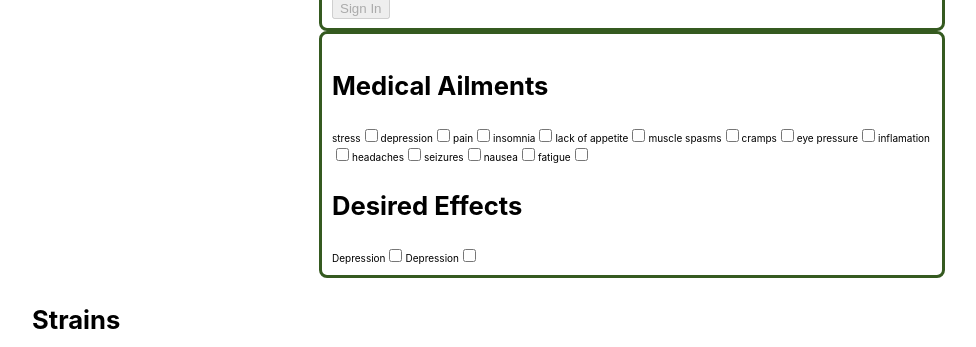
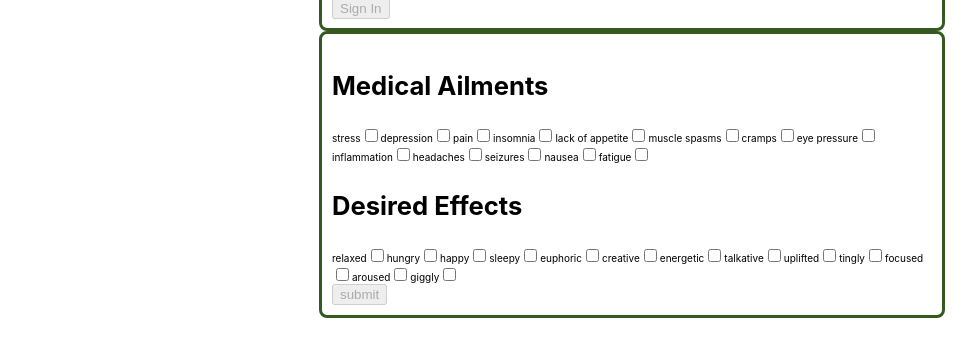
Before and after one commit to Med-Cabinet-1-June-2020/front-end, a React (Create React App) app: page /signin in a window 1280 px wide. Shown: the part 378-725 px from the top of the page, without its empty margins (8-984 px from the left). Built offline with nearby package versions, Linux system fonts and the light colour scheme; no server answers.

Commit message:
added checkboxes and labels

```diff
--- a/src/components/RecommendForm.jsx
+++ b/src/components/RecommendForm.jsx
@@ -1,105 +1,319 @@
-import React from 'react'
+import React, { useState } from 'react'
+const initialValues = {
+    ailments: {
+        stress: false,
+        depression: false,
+        pain: false,
+        insomnia: false,
+        lackOfAppetite: false,
+        muscleSpasms: false,
+        cramps: false,
+        eyePressure: false,
+        inflammation: false,
+        headaches: false,
+        seizures: false,
+        nausea: false,
+        fatigue: false,
+    },
+    effects: {
+        relaxed: false,
+        hungry: false,
+        happy: false,
+        sleepy: false,
+        euphoric: false,
+        creative: false,
+        energetic: false,
+        talkative: false,
+        uplifted: false,
+        tingly: false,
+        focused: false,
+        aroused: false,
+        giggly: false,
+    }
+}
+const initialRecommendation = []
+const initialDisabled = true
+const RecommendForm = () => {
 
-const RecommendForm = () => {
+    const [recommendation, setRecommendation] = useState(initialRecommendation)
+    const [values, setValues] = useState(initialValues)
+    const [disabled, setDisabled] = useState(initialDisabled)
+
+    const onCheckboxChange = evt => {
+        const { name, checked } = evt.target
+
+        setValues({
+            ...values,
+            ailments: {
+                ...values.ailments,
+                [name]: checked,
+            },
+            effects: {
+                ...values.effects,
+                [name]: checked,
+            },
+        })
+    }
+
+    const onSubmit = evt => {
+        evt.preventDefault()
+
+        const newRecommendation = {
+            ailments: Object.keys(values.ailments)
+                .filter(ailmentName => (values.ailments[ailmentName] === true)),
+            effects: Object.keys(values.effects)
+                .filter(effectName => (values.effects[effectName] === true)),
+        }
+        console.log('newRecommendation -->', newRecommendation)
+    }
+
     return (
         <div className='entry'>
-            <form className='form-container'>
-                <div className='ailment-form'>
+            <form className='form-container' onSubmit={onSubmit}>
+                <div className='ailments'>
                     <h3>Medical Ailments</h3>
                     <label>stress
                         <input
                             name='stress'
                             type='checkbox'
+                            onChange={onCheckboxChange}
+                            checked={values.ailments.stress}
+
                         />
                     </label>
                     <label>depression
                         <input
                             name='depression'
                             type='checkbox'
+                            // onChange={onCheckboxChange}
+                            // checked={values.ailments.depression}
+
                         />
                     </label>
                     <label>pain
                         <input
                             name='pain'
                             type='checkbox'
+                            // onChange={onCheckboxChange}
+                            // checked={values.ailments.pain}
+
                         />
                     </label>
                     <label>insomnia
                         <input
                             name='insomnia'
                             type='checkbox'
+                            // onChange={onCheckboxChange}
+                            // checked={values.ailments.insomnia}
+
                         />
                     </label>
                     <label>lack of appetite
                         <input
-                            name='lack-of-appetite'
+                            name='lackOfAppetite'
                             type='checkbox'
+                            // onChange={onCheckboxChange}
+                            // checked={values.ailments.}
+
                         />
                     </label>
                     <label>muscle spasms
                         <input
-                            name='muscle-spasms'
+                            name='muscleSpasms'
                             type='checkbox'
+                            // onChange={onCheckboxChange}
+                            // checked={values.ailments.}
+
                         />
                     </label>
                     <label>cramps
                         <input
                             name='cramps'
                             type='checkbox'
+                            // onChange={onCheckboxChange}
+                            // checked={values.ailments.}
+
                         />
                     </label>
                     <label>eye pressure
                         <input
-                            name='eye pressure'
+                            name='eyePressure'
                             type='checkbox'
+                            // onChange={onCheckboxChange}
+                            // checked={values.ailments.}
+
                         />
                     </label>
-                    <label>inflamation
+                    <label>inflammation
                         <input
-                            name='inflamation'
+                            name='inflammation'
                             type='checkbox'
+                            // onChange={onCheckboxChange}
+                            // checked={values.ailments.}
+
                         />
                     </label>
                     <label>headaches
                         <input
                             name='headaches'
                             type='checkbox'
+                            // onChange={onCheckboxChange}
+                            // checked={values.ailments.}
+
                         />
                     </label>
                     <label>seizures
                         <input
                             name='seizures'
                             type='checkbox'
+                            // onChange={onCheckboxChange}
+                            // checked={values.ailments.}
+
                         />
                     </label>
                     <label>nausea
                         <input
                             name='nausea'
                             type='checkbox'
+                            // onChange={onCheckboxChange}
+                            // checked={values.ailments.}
+
                         />
                     </label>
                     <label>fatigue
                         <input
                             name='fatigue'
                             type='checkbox'
+                            // onChange={onCheckboxChange}
+                            // checked={values.ailments.}
+
                         />
                     </label>
                 </div>
-                <div className='effect-form'>
+                <div className='effects'>
                     <h3>Desired Effects</h3>
-                    <label>Depression
+                    <label>relaxed
                         <input
-                            name='depression'
+                            name='relaxed'
                             type='checkbox'
+                            onChange={onCheckboxChange}
+                            checked={values.effects.relaxed}
+
                         />
                     </label>
-                    <label>Depression
+                    <label>hungry
                         <input
-                            name='depression'
+                            name='hungry'
                             type='checkbox'
+                            // onChange={onCheckboxChange}
+                            // checked={values.desired.}
+
+                        />
+                    </label>
+                    <label>happy
+                        <input
+                            name='happy'
+                            type='checkbox'
+                            // onChange={onCheckboxChange}
+                            // checked={values.desired.}
+
+                        />
+                    </label>
+                    <label>sleepy
+                        <input
+                            name='sleepy'
+                            type='checkbox'
+                            // onChange={onCheckboxChange}
+                            // checked={values.desired.}
+
+                        />
+                    </label>
+                    <label>euphoric
+                        <input
+                            name='euphoric'
+                            type='checkbox'
+                            // onChange={onCheckboxChange}
+                            // checked={values.desired.}
+
+                        />
+                    </label>
+                    <label>creative
+                        <input
+                            name='creative'
+                            type='checkbox'
+                            // onChange={onCheckboxChange}
+                            // checked={values.desired.}
+
+                        />
+                    </label>
+                    <label>energetic
+                        <input
+                            name='energetic'
+                            type='checkbox'
+                            // onChange={onCheckboxChange}
+                            // checked={values.desired.}
+
+                        />
+                    </label>
+                    <label>talkative
+                        <input
+                            name='talkative'
+                            type='checkbox'
+                            // onChange={onCheckboxChange}
+                            // checked={values.desired.}
+
+                        />
+                    </label>
+                    <label>uplifted
+                        <input
+                            name='uplifted'
+                            type='checkbox'
+                            // onChange={onCheckboxChange}
+                            // checked={values.desired.}
+
+                        />
+                    </label>
+                    <label>tingly
+                        <input
+                            name='tingly'
+                            type='checkbox'
+                            // onChange={onCheckboxChange}
+                            // checked={values.desired.}
+
+                        />
+                    </label>
+                    <label>focused
+                        <input
+                            name='focused'
+                            type='checkbox'
+                            // onChange={onCheckboxChange}
+                            // checked={values.desired.}
+
+                        />
+                    </label>
+                    <label>aroused
+                        <input
+                            name='aroused'
+                            type='checkbox'
+                            // onChange={onCheckboxChange}
+                            // checked={values.desired.}
+
+                        />
+                    </label>
+                    <label>giggly
+                        <input
+                            name='giggly'
+                            type='checkbox'
+                            // onChange={onCheckboxChange}
+                            // checked={values.desired.}
+
                         />
                     </label>
                 </div>
+                <button
+                     disabled={disabled}
+                     >submit</button>
+
             </form>
         </div>
     )
```
Also changed, not shown: src/validation/formSchema.jsx (+24 -0 lines).
